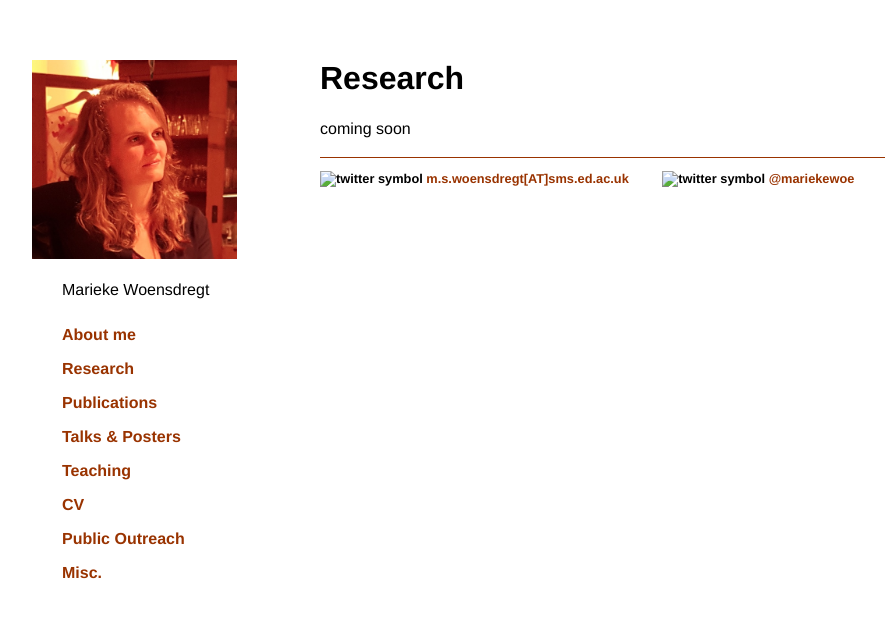
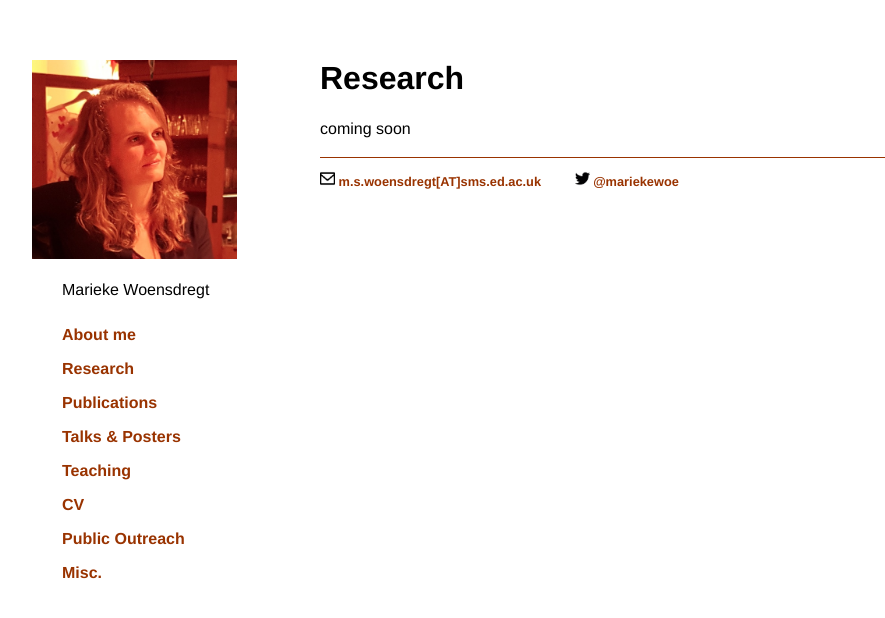
Before and after one commit to marieke-woensdregt/marieke-woensdregt.github.io, a Jekyll site: the page built from research/index.html, in a window 1280 px wide. Shown: the top 618 px of the page, without its empty margins (32-917 px from the left). Built offline with Jekyll 4.4.1, drawn with Linux system fonts in a browser that asks for light colours.

Commit message:
Update default.html

```diff
--- a/_layouts/default.html
+++ b/_layouts/default.html
@@ -29,9 +29,9 @@
 
 		<footer style="margin-left:25%">
 			<h3>
-			<img  src="images/email_symbol.jpg" alt="twitter symbol" style="height:15px">
+			<img  src="/images/email_symbol.jpg" alt="email symbol" style="height:15px">
 			<a href="mailto:m.s.woensdregt@sms.ed.ac.uk">m.s.woensdregt[AT]sms.ed.ac.uk</a>
-			<img  class="tab" src="images/twitter_symbol_black_solo.jpg" alt="twitter symbol" style="height:15px">
+			<img  class="tab" src="/images/twitter_symbol_black_solo.jpg" alt="twitter symbol" style="height:15px">
 			<a  href="https://twitter.com/mariekewoe">@mariekewoe</a>
 			</h3>
 		</footer>
```
